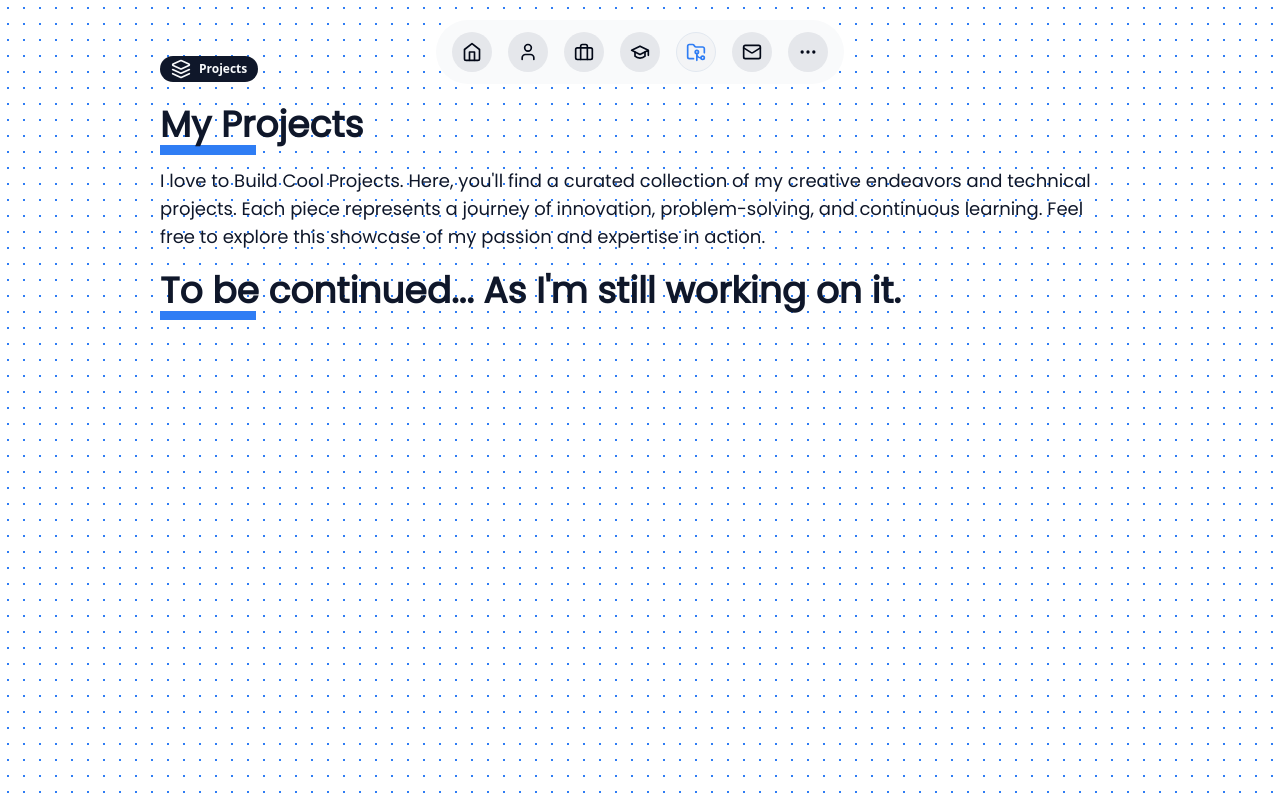
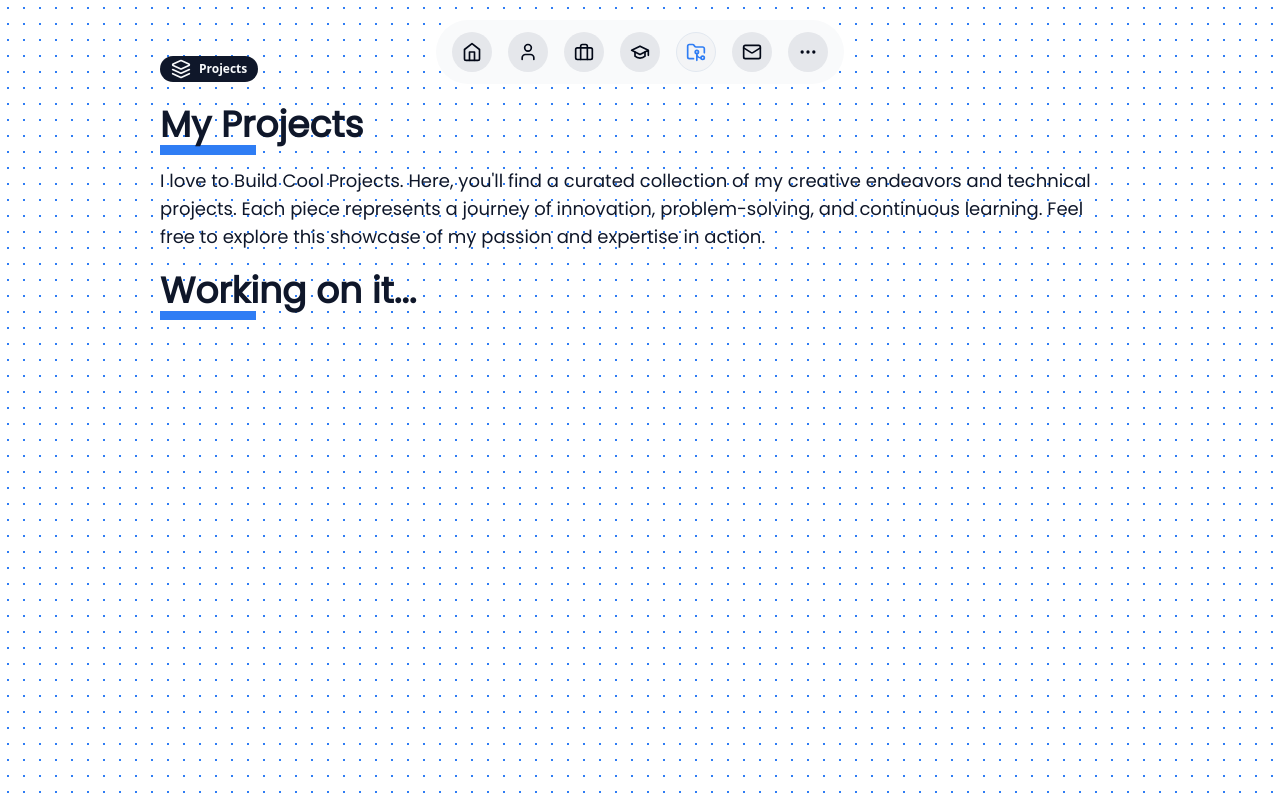
Before and after one commit to totargaming/new_porfolio, a Next.js app: page /projects in a window 1280 px wide. Built offline with nearby package versions, Linux system fonts and the light colour scheme.

Commit message:
Refactor projects page component: comment out project data and improve layout

```diff
--- a/src/app/projects/page.tsx
+++ b/src/app/projects/page.tsx
@@ -6,111 +6,93 @@ import { Layers } from "lucide-react";
 
 const projectsPage = () => {
   // PROJECTS DATA
-//   const Projects = [
-//     {
-//       title: "Devzone - A community chat app for devs",
-//       description:
-//         `DevZone is the ultimate chat platform for developers
-// to connect, collaborate, and code together. Join the conversation and level up your coding journey.`,
-//       tags: ["Zustand", "Supabase", "Shadcn Ui", "Nextjs"],
-//       link: "https://devzone-ti.vercel.app/",
-//     },
-
-//     {
-//       title: "itZmyLink- One Page many Links",
-//       description:
-//         "itZmyLink is a simple platform where user can create a personalized page to showcase all your social media profiles in one place. ",
-//       tags: ["Nextjs", "Typescript", "Shadcn Ui"],
-//       link: "https://github.com/taqui-786/itZmyLink",
-//     },
-//     {
-//       title: "GitEstimate- Github estimate worth generator",
-//       description:
-//         "GitEstimate is a simple fun tool where user can generate their github estimate worth card just by entering their github username. ",
-//       tags: ["Nextjs", "Typescript", "Shadcn Ui"],
-//       link: "https://github.com/taqui-786/GitEstimate",
-//     },
-//     {
-//       title: "Mixcn-ui- Reusable components for Nextjs",
-//       description:
-//         "This is Nextjs app with a Collection of Nextjs Components - (Currently under Devlelopment) ",
-//       tags: ["Nextjs", "Shadcnui", "Npx","Library"],
-//       link: "https://mixcn-ui.vercel.app",
-//     },
-//     {
-//       title: "Rupeespot- All deals Product in one place",
-//       description:
-//         "This is a free tool to check price history charts for millions of products for popular Indian stores such as Amazon and Flipkart. ",
-//       tags: ["Nextjs", "Freelancing", "MySQL"],
-//       link: "https://rupeespot.com/",
-//     },
-//     {
-//       title: "Formcraft- Build Type-Safe Forms with Zero Effort",
-//       description:
-//         "Create production-ready forms with Zod validation, React Hook Form, and TypeScript. Design, customize, and deploy in minutes.",
-//       tags: ["Nextjs", "Shadcnui", "Zod", "React Hook Form "],
-//       link: "https://formcraft-ti.vercel.app/",
-//     },
-
-//     {
-//       title: "KryptoKapital- Investing in Cryptocurreny",
-//       description:
-//         "This is a platform for learning about cryptocurrency with many tools and festures. It is very big project. ",
-//       tags: ["Nextjs", "Freelancing", "Supabase"],
-//       link: "https://pro.kryptokapital.info/",
-//     },
-//     {
-//       title: "FriendZ - A social media Platform",
-//       description:
-//         "FriendZ is a social media app made with modern tech stacks such as redis, Authjs etc. A user can Create, delete, like, comment Post. ",
-//       tags: ["Redis", "Authjs", "Typescript", "Nextjs"],
-//       link: "https://github.com/taqui-786/project-friendz",
-//     },
-//     {
-//       title: "ChatApp- Simple instagram clone",
-//       description:
-//         "ChatApp is similar to instagram, you can create, edit, delete, like,comment, post and  Follow, unfollow users",
-//       tags: ["Reactjs", "Javascript"],
-//       link: "https://github.com/taqui-786/chatapp-api",
-//     },
-//     {
-//       title: "Devletter - A Newsletter for devs",
-//       description:
-//         "Devletter ia a newsletter subscribing single page app made with Nextjs and Tailwindcss.",
-//       tags: ["Nextjs", "Tailwindcss"],
-//       link: "https://github.com/taqui-786/Devletter",
-//     },
-//     {
-//       title: "CrouMaker - A Crousal Maker App",
-//       description:
-//         "Crousal Maker is a tool with in-built crousals templates edit and download it in any format.",
-//       tags: ["Nextjs", "jsPDF", "html2canvas", "Shadcn Ui"],
-//       link: "https://github.com/taqui-786/crousal-maker",
-//     },
-//   ];
+  // const Projects = [
+  //   {
+  //     title: "Devzone - A community chat app for devs",
+  //     description: `DevZone is the ultimate chat platform for developers to connect, collaborate, and code together. Join the conversation and level up your coding journey.`,
+  //     tags: ["Zustand", "Supabase", "Shadcn Ui", "Nextjs"],
+  //     link: "https://devzone-ti.vercel.app/",
+  //   },
+  //   {
+  //     title: "itZmyLink- One Page many Links",
+  //     description: "itZmyLink is a simple platform where user can create a personalized page to showcase all your social media profiles in one place.",
+  //     tags: ["Nextjs", "Typescript", "Shadcn Ui"],
+  //     link: "https://github.com/taqui-786/itZmyLink",
+  //   },
+  //   {
+  //     title: "GitEstimate- Github estimate worth generator",
+  //     description: "GitEstimate is a simple fun tool where user can generate their github estimate worth card just by entering their github username.",
+  //     tags: ["Nextjs", "Typescript", "Shadcn Ui"],
+  //     link: "https://github.com/taqui-786/GitEstimate",
+  //   },
+  //   {
+  //     title: "Mixcn-ui- Reusable components for Nextjs",
+  //     description: "This is Nextjs app with a Collection of Nextjs Components - (Currently under Development)",
+  //     tags: ["Nextjs", "Shadcnui", "Npx", "Library"],
+  //     link: "https://mixcn-ui.vercel.app",
+  //   },
+  //   {
+  //     title: "Rupeespot- All deals Product in one place",
+  //     description: "This is a free tool to check price history charts for millions of products for popular Indian stores such as Amazon and Flipkart.",
+  //     tags: ["Nextjs", "Freelancing", "MySQL"],
+  //     link: "https://rupeespot.com/",
+  //   },
+  //   {
+  //     title: "Formcraft- Build Type-Safe Forms with Zero Effort",
+  //     description: "Create production-ready forms with Zod validation, React Hook Form, and TypeScript. Design, customize, and deploy in minutes.",
+  //     tags: ["Nextjs", "Shadcnui", "Zod", "React Hook Form"],
+  //     link: "https://formcraft-ti.vercel.app/",
+  //   },
+  //   {
+  //     title: "KryptoKapital- Investing in Cryptocurreny",
+  //     description: "This is a platform for learning about cryptocurrency with many tools and features. It is a very big project.",
+  //     tags: ["Nextjs", "Freelancing", "Supabase"],
+  //     link: "https://pro.kryptokapital.info/",
+  //   },
+  //   {
+  //     title: "FriendZ - A social media Platform",
+  //     description: "FriendZ is a social media app made with modern tech stacks such as redis, Authjs etc. A user can create, delete, like, comment post.",
+  //     tags: ["Redis", "Authjs", "Typescript", "Nextjs"],
+  //     link: "https://github.com/taqui-786/project-friendz",
+  //   },
+  //   {
+  //     title: "ChatApp- Simple instagram clone",
+  //     description: "ChatApp is similar to Instagram, you can create, edit, delete, like, comment, post and follow, unfollow users.",
+  //     tags: ["Reactjs", "Javascript"],
+  //     link: "https://github.com/taqui-786/chatapp-api",
+  //   },
+  //   {
+  //     title: "Devletter - A Newsletter for devs",
+  //     description: "Devletter is a newsletter subscribing single page app made with Nextjs and Tailwindcss.",
+  //     tags: ["Nextjs", "Tailwindcss"],
+  //     link: "https://github.com/taqui-786/Devletter",
+  //   },
+  //   {
+  //     title: "CrouMaker - A Crousal Maker App",
+  //     description: "Crousal Maker is a tool with in-built crousals templates edit and download it in any format.",
+  //     tags: ["Nextjs", "jsPDF", "html2canvas", "Shadcn Ui"],
+  //     link: "https://github.com/taqui-786/crousal-maker",
+  //   },
+  // ];
 
   return (
     // PROJECT PAGE
     <div className="h-full w-full relative flex flex-col items-start gap-5 overflow-hidden">
-      <Badge className=" gap-2">
+      <Badge className="gap-2">
         <Layers className="h-5 w-5" />
         Projects
       </Badge>
       <div className="flex flex-col gap-3">
         <Heading>My Projects</Heading>
         <FramerWrapper y={0} x={200}>
-          <p className=" font-poppins text-lg w-full text-primary max-sm:text-base">
-            I love to Build Cool Projects. Here, you&#x27;ll find a curated
-            collection of my creative endeavors and technical projects. Each
-            piece represents a journey of innovation, problem-solving, and
-            continuous learning. Feel free to explore this showcase of my
-            passion and expertise in action.
+          <p className="font-poppins text-lg w-full text-primary max-sm:text-base">
+            I love to Build Cool Projects. Here, you&#x27;ll find a curated collection of my creative endeavors and technical projects. Each piece represents a journey of innovation, problem-solving, and continuous learning. Feel free to explore this showcase of my passion and expertise in action.
           </p>
         </FramerWrapper>
       </div>
 
-      <div className=" w-full flex flex-row flex-wrap gap-3 max-lg:flex-col">
-        <Heading>To be continued... As I'm still working on it.</Heading>
+      <div className="w-full flex flex-row flex-wrap gap-3 max-lg:flex-col">
+        <Heading>Working on it...</Heading>
         {/* {Projects.map((val, indx) => {
           return <ProjectCards key={indx} value={val} num={indx} />;
         })} */}
```
